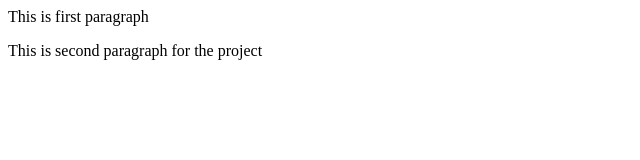
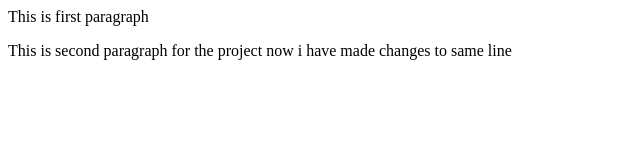
Before and after one commit to genius-streak/local-repo-demo, a plain HTML site: page index.html in a window 1280 px wide. Shown: the whole page, without its empty margins (0-640 px from the left). Drawn offline with Linux system fonts and the light colour scheme.

```diff
--- a/index.html
+++ b/index.html
@@ -1,2 +1,2 @@
 <p>This is first paragraph</p>
-<p>This is second paragraph for the project</p>
+<p>This is second paragraph for the project now i have made changes to same line</p>
```
